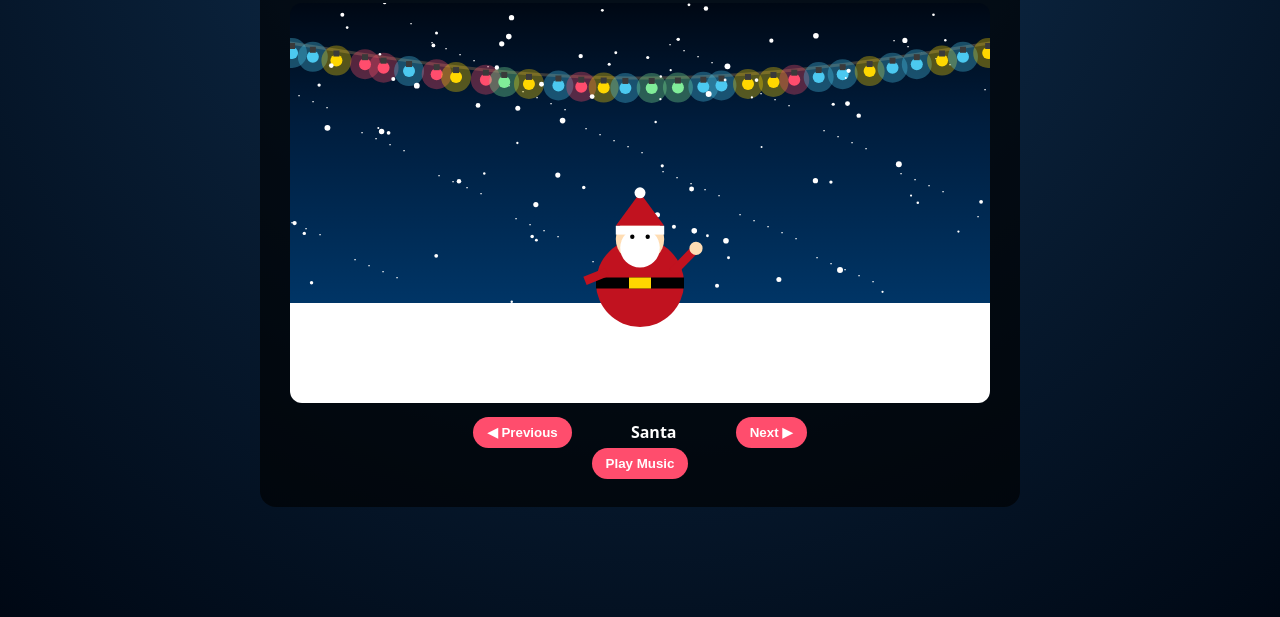
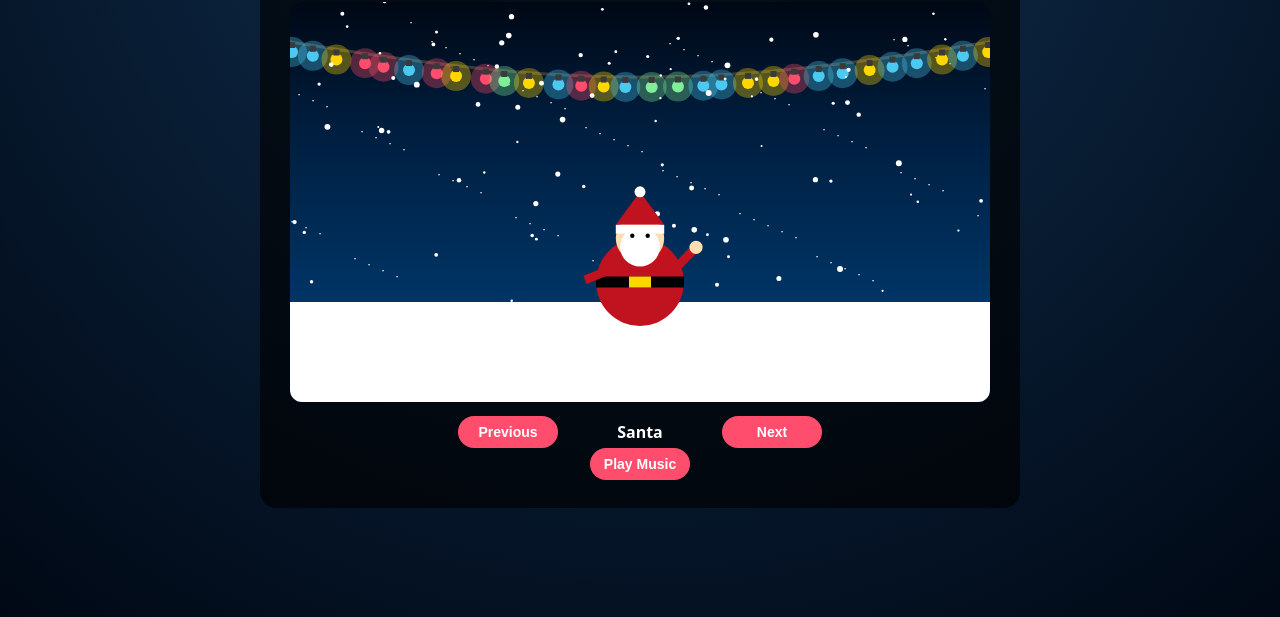
Before and after one commit to tatsuyax25/interactive-christmas-card, a plain HTML site: page index.html in a window 1280 px wide. Shown: the part 183-800 px from the top of the page. Drawn offline with Linux system fonts and the light colour scheme.

Commit message:
Removed arrow and update buttons

```diff
--- a/index.html
+++ b/index.html
@@ -13,9 +13,9 @@
     <canvas id="scene" width="700" height="400"></canvas>
 
     <div class="controls">
-      <button id="prevBtn">◀ Previous</button>
+      <button id="prevBtn">Previous</button>
       <span id="characterName"></span>
-      <button id="nextBtn">Next ▶</button>
+      <button id="nextBtn">Next</button>
     </div>
 
     <!-- Music Control -->
--- a/styles.css
+++ b/styles.css
@@ -53,6 +53,8 @@ button {
   font-weight: 600;
   cursor: pointer;
   transition: 0.1s;
+  font-size: 14px;
+  min-width: 100px;
 }
 
 button:hover {
```
